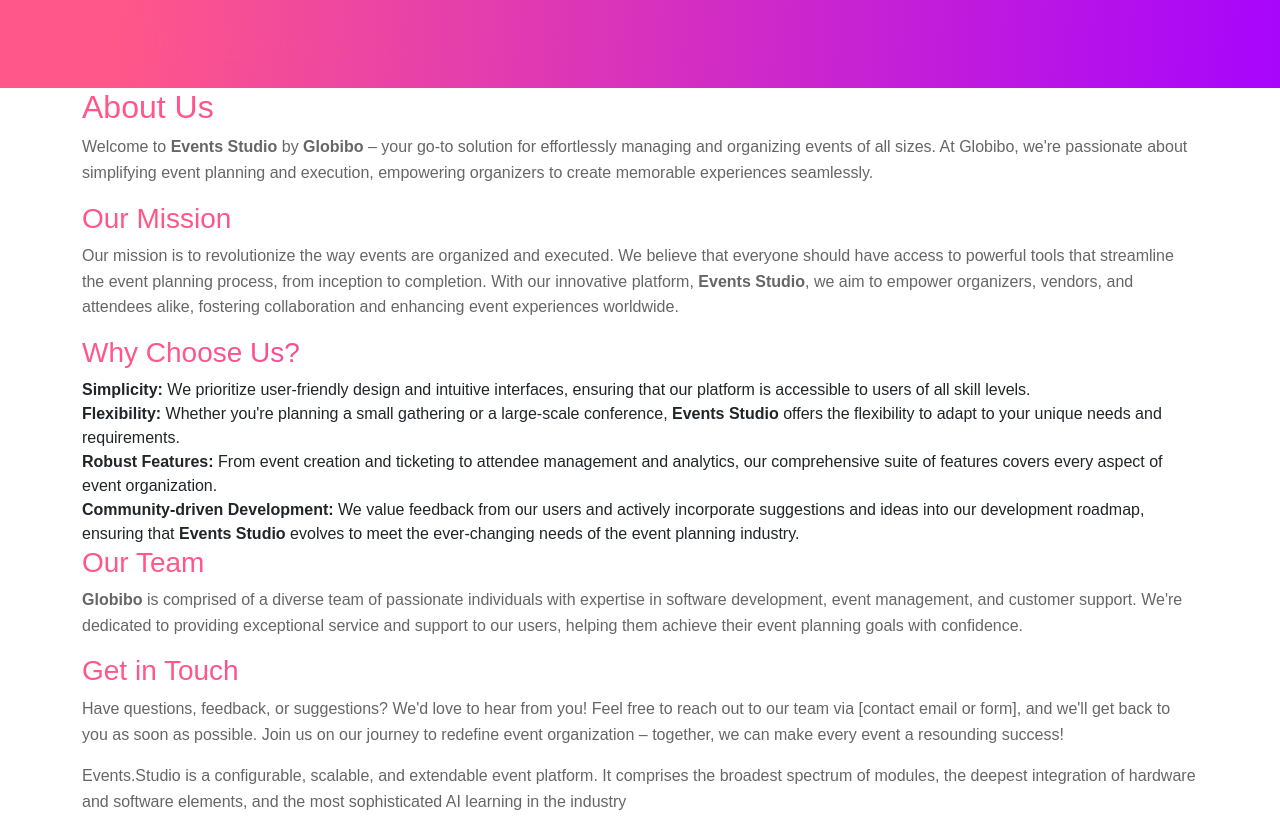
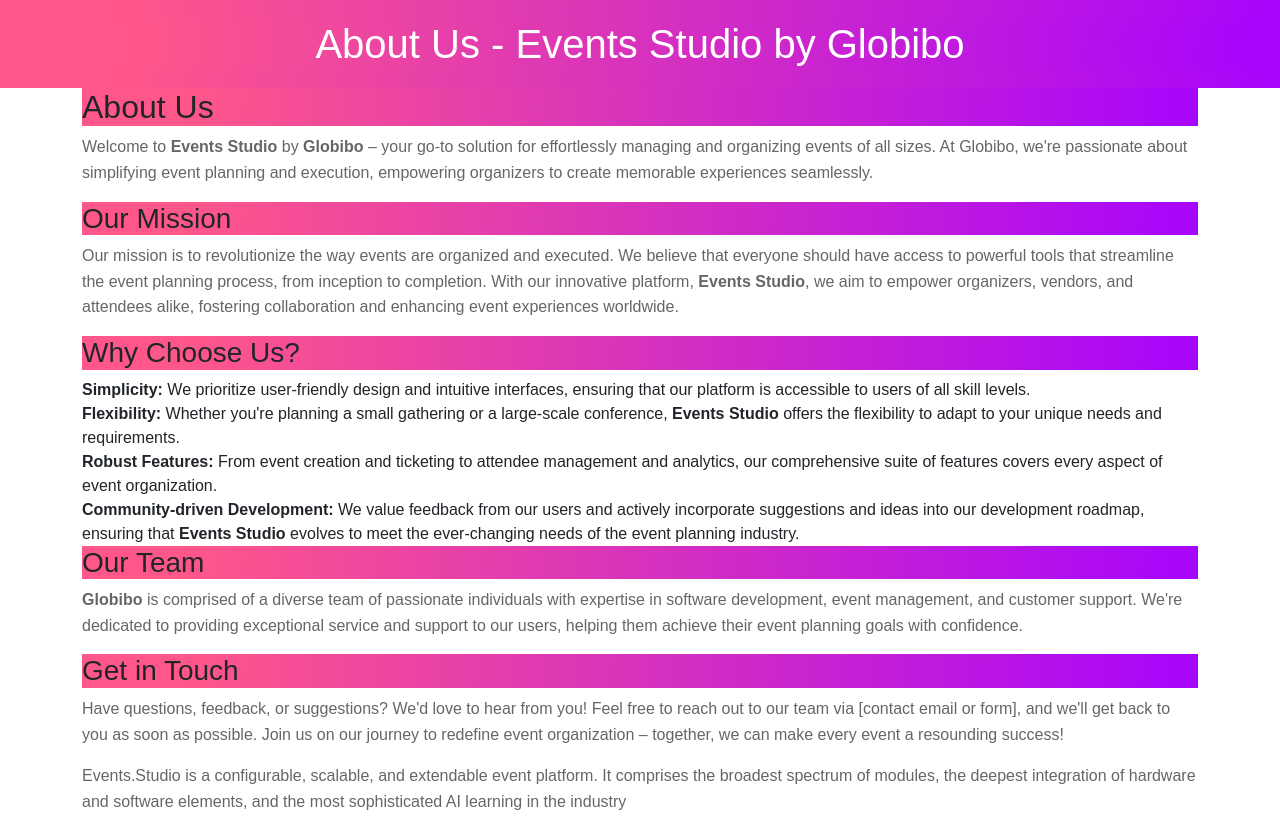
Before and after one commit to pawansaisaggurthi/sample-page, a plain HTML site: page index.html in a window 1280 px wide. Shown: the top 817 px of the page. Drawn offline with nearby package versions, Linux system fonts and the light colour scheme.

Commit message:
Update index.html

```diff
--- a/index.html
+++ b/index.html
@@ -22,8 +22,6 @@ body {
 .header h1 {
     margin: 0;
     background: linear-gradient(93.86deg, #FF5789 9.08%, #A704FD 100.25%);
-    -webkit-background-clip: text;
-    -webkit-text-fill-color: transparent;
 }
 
 .footer {
@@ -35,8 +33,6 @@ body {
 
 h2, h3 {
     background: linear-gradient(93.86deg, #FF5789 9.08%, #A704FD 100.25%);
-    -webkit-background-clip: text;
-    -webkit-text-fill-color: transparent;
 }
 
 p {
@@ -105,7 +101,7 @@ ul {
 
 <div class="container-fluid g-0">
       <div class="header">
-        <h1 style="color:white !important">About Us - Events Studio by Globibo</h1>
+        <h1 style="color:white !important" class="text-center">About Us - Events Studio by Globibo</h1>
     </div>
 </div>
 
```
